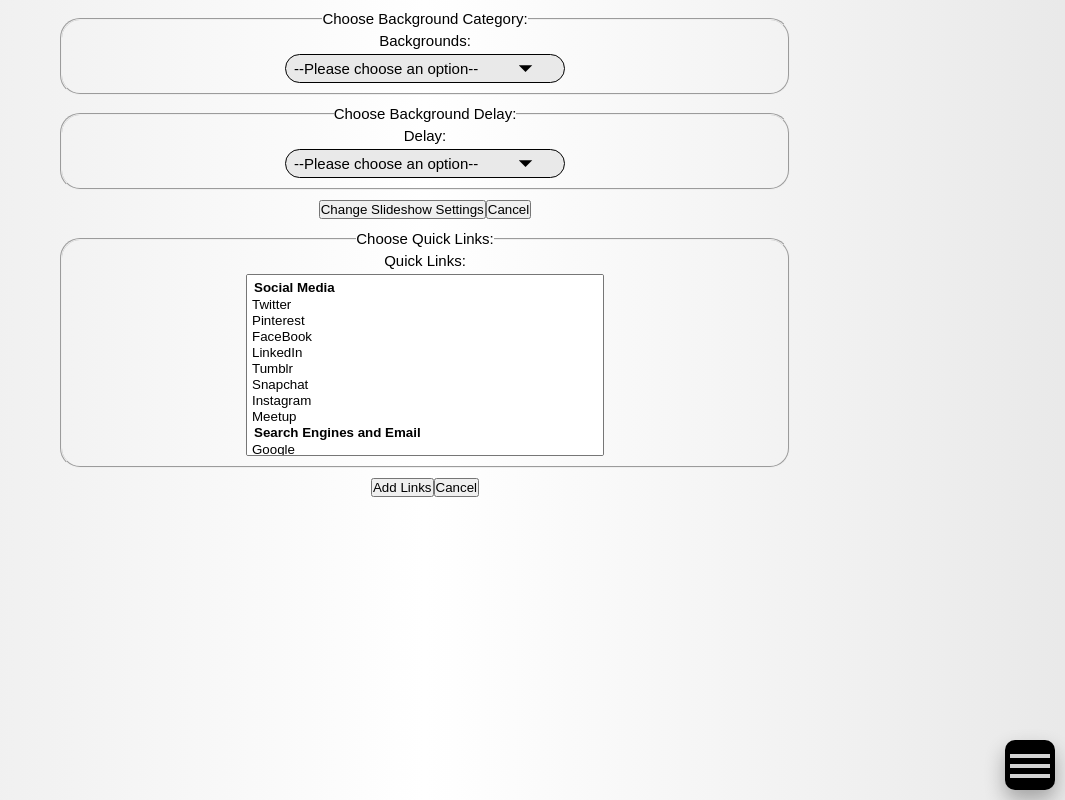
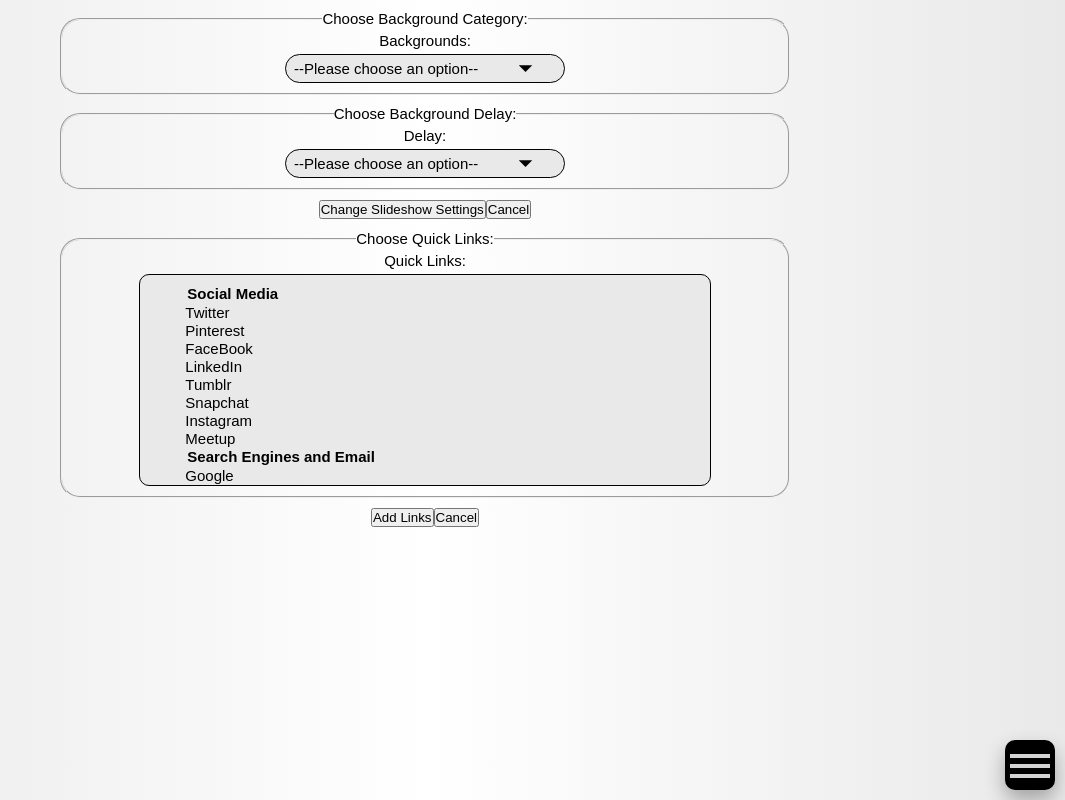
Before and after one commit to BitForgeCraftedCode/custom-home-page, a React (Create React App) app: page /settings in a window 1280 px wide. Shown: the whole page, without its empty margins (215-1280 px from the left). Built offline with nearby package versions, Linux system fonts and the light colour scheme.

Commit message:
style quick link settings

```diff
--- a/src/components/Settings/QuickLinkSettings.jsx
+++ b/src/components/Settings/QuickLinkSettings.jsx
@@ -7,9 +7,9 @@ import { displayQuickLinks } from '../../redux/actions';
 class QuickLinkSettings extends React.Component {
 	constructor(props) {
 		super(props);
-		this.state={
+		this.state = {
 			QLChoice: []
-		}
+		};
 	}
 
 	handleQLChange(e) {
@@ -17,12 +17,12 @@ class QuickLinkSettings extends React.Component {
 		links.push(e.target.value);
 		//let uniqueLinks = Array.from(new Set(links));
 		let uniqueLinks = links.filter((link, i) => links.indexOf(link) === i);
-		this.setState({QLChoice: uniqueLinks});
+		this.setState({ QLChoice: uniqueLinks });
 	}
 
 	handleSubmit(e) {
 		e.preventDefault();
-		if(this.state.QLChoice.length === 0) {
+		if (this.state.QLChoice.length === 0) {
 			alert('Please select quick links');
 			return;
 		}
@@ -38,16 +38,19 @@ class QuickLinkSettings extends React.Component {
 	}
 
 	render() {
-		return(
-			<form className="QLsettings" onSubmit={(e) => this.handleSubmit(e)}>
+		return (
+			<form className="QLsettings" onSubmit={e => this.handleSubmit(e)}>
 				<fieldset className="QLsettings__fieldset">
 					<legend className="QLsettings__legend">Choose Quick Links:</legend>
-					<label className="QLsettings__label" htmlFor="QL-select">Quick Links:</label>
+					<label className="QLsettings__label" htmlFor="QL-select">
+						Quick Links:
+					</label>
+					<div className="QLsettings__select-div">
 						<select
 							className="QLsettings__select"
 							id="QL-select"
 							value={this.state.QLChoice}
-						onChange={(e) => this.handleQLChange(e)}
+							onChange={e => this.handleQLChange(e)}
 							multiple={true}
 							size="10"
 						>
@@ -90,20 +93,14 @@ class QuickLinkSettings extends React.Component {
 								<option value="slack">Slack</option>
 							</optgroup>
 						</select>
+					</div>
 				</fieldset>
 
 				<div className="QLsettings__btnContainer">
-					<button
-						type="submit"
-						value="Submit"
-					>
+					<button type="submit" value="Submit">
 						Add Links
 					</button>
-					<button
-						type="button"
-						value="Reset"
-						onClick={() => this.resetForm()}
-					>
+					<button type="button" value="Reset" onClick={() => this.resetForm()}>
 						Cancel
 					</button>
 				</div>
@@ -113,7 +110,10 @@ class QuickLinkSettings extends React.Component {
 }
 
 const mapDispatchToProps = {
-	displayQuickLinks: displayQuickLinks,
+	displayQuickLinks: displayQuickLinks
 };
 
-export default connect(null, mapDispatchToProps)(QuickLinkSettings);
+export default connect(
+	null,
+	mapDispatchToProps
+)(QuickLinkSettings);
--- a/src/styles/_Settings.scss
+++ b/src/styles/_Settings.scss
@@ -79,10 +79,40 @@ body {
 		display: block;
 	}
 
+	&__select-div {
+		margin: 5px auto 5px auto;
+		border: 1px solid black;
+		width: 80%;
+		border-radius: $border-radius-large;
+		overflow: hidden;
+		background: $background-color1;
+	}
+
 	&__select {
-		padding: 5px;
-		margin: 5px;
-		width: 100%;
+		font-size: $default-font-size;
+  		font-family: $defaultFont;
+
+		padding: 10px 40px;
+		width: 98%;
+		border: none;
+		box-shadow: none;
+		background: transparent;
+		background-image: none;
+		-webkit-appearance: none;
+	}
+
+	&__select option {
+		width: 150px;
+	}
+
+	&__select:focus {
+		outline: none;
+	}
+
+	&__select option:hover {
+		outline: none;
+		background: $grey;
+		cursor: pointer;
 	}
 
 	&__btnContainer {
@@ -99,9 +129,6 @@ body {
 	.QLsettings {
 		left: 50%;
 		transform: translateX(-50%);
-		&__select {
-			width: 50%;
-		}
 	}
 }
 
```
Lines whose indentation alone changed are shown as unchanged.
